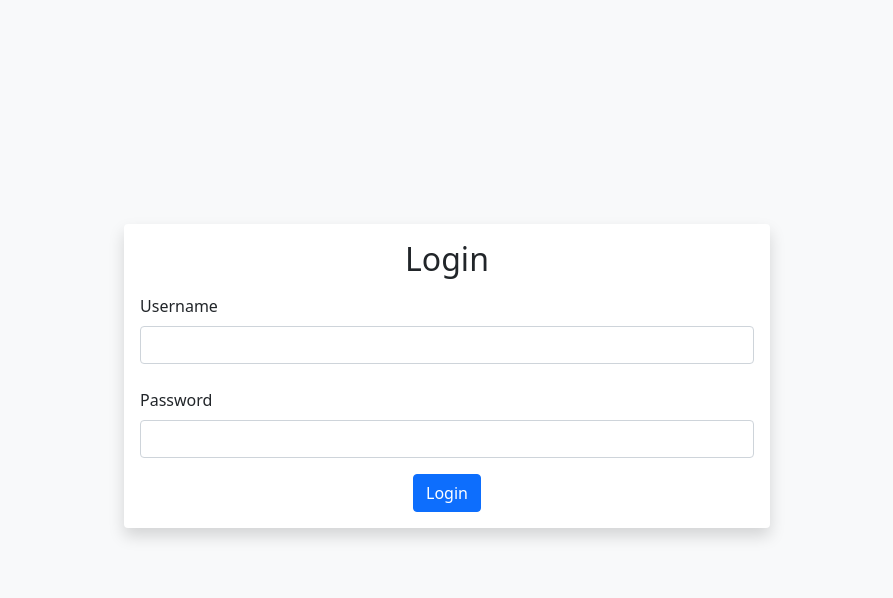
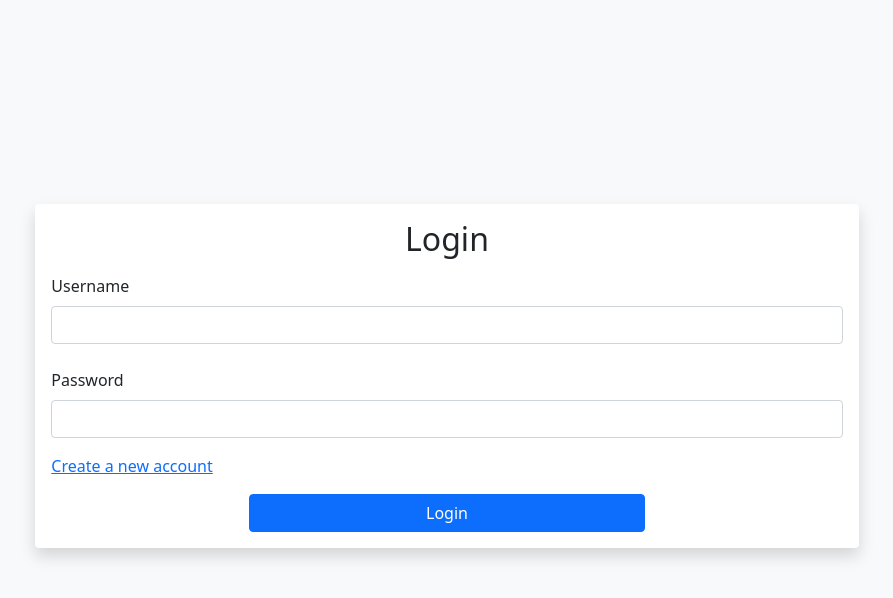
Before and after one commit to amjedsaleel/user-management, a Django app: template templates/accounts/login.html in a window 1280 px wide. Shown: the top 598 px of the page, without its empty margins (193-1086 px from the left). Run offline with Django 3.2, Linux system fonts and the light colour scheme; the template is opened without the code that fills it, so the values that code supplies are empty.

Commit message:
UI updated

```diff
--- a/templates/accounts/login.html
+++ b/templates/accounts/login.html
@@ -20,8 +20,11 @@
                                 <label for="inputPassword" class="form-label">Password</label>
                                 <input type="password" class="form-control" name="password">
                             </div>
+                            <div>
+                                <a href="{% url 'accounts:signup' %}">Create a new account</a>
+                            </div>
                             <div class="col-12 text-center">
-                                <input type="submit" class="btn btn-primary" value="Login">
+                                <input type="submit" class="btn btn-primary w-50" value="Login">
                             </div>
                         </form>
                     </div>
--- a/templates/accounts/signup.html
+++ b/templates/accounts/signup.html
@@ -13,6 +13,9 @@
                     <form action="" method="post" class="p-4" id="sign-up">
                         {% csrf_token %}
                         {{ form | crispy }}
+                        <div>
+                            <a href="{% url 'accounts:login' %}">Already have an account</a>
+                        </div>
                         <div class="text-center">
                             <input type="submit" class="btn btn-primary w-50 mt-4" value="Sign Up">
                         </div>
```
